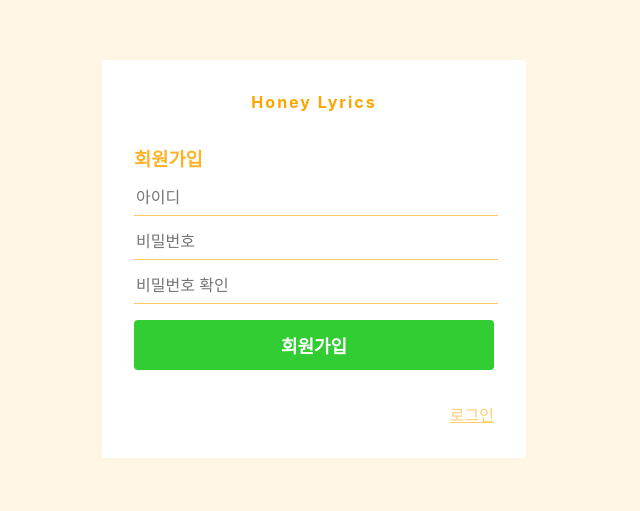
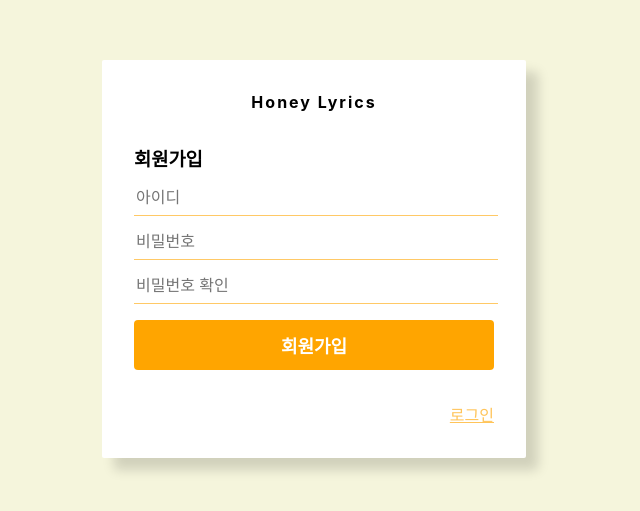
Before and after one commit to HoneyLyrics/Front, a React (Create React App) app: page /register in a window 1280 px wide. Shown: the part 141-652 px from the top of the page, without its empty margins (326-966 px from the left). Built offline with nearby package versions, Linux system fonts and the light colour scheme; no server answers.

Commit message:
Change CSS

```diff
--- a/src/style/app.css
+++ b/src/style/app.css
@@ -371,7 +371,7 @@ a {
   top: 0;
   bottom: 0;
   right: 0;
-  background-color: #fff6e6;
+  background-color: beige;
   display: flex;
   flex-direction: column;
   justify-content: center;
@@ -379,7 +379,7 @@ a {
 }
 
 .auth-template-container > .white-box {
-  box-shadow: 0 0 8px rgba(0, 0, 0, 0.025);
+  box-shadow: 12px 12px 12px rgb(0 0 0 / 15%);
   padding: 2rem;
   width: 360px;
   background-color: white;
@@ -394,13 +394,8 @@ a {
   letter-spacing: 2px;
 }
 
-.auth-template-container > .white-box > .logo-area > a {
-  color: orange;
-}
-
 .auth-form-container > h3 {
   margin: 0;
-  color: #ffb226;
   margin-bottom: 1rem;
 }
 
@@ -414,7 +409,6 @@ a {
 }
 
 .auth-styled-form:focus {
-  /* color: ; */
   border-bottom: 1px solid #ffae19;
 }
 
@@ -428,12 +422,12 @@ a {
 }
 
 .auth-footer > a {
-  color: #ffce73;
+  color: #ffc459;
   text-decoration: underline;
 }
 
 .auth-footer > a:hover {
-  color: #ffaa0d;
+  color: orange;
 }
 
 .auth-form-btn {
@@ -446,10 +440,10 @@ a {
   outline: none;
   cursor: pointer;
   margin-top: 1rem;
-  background-color: limegreen;
+  background-color: orange;
 }
 .auth-form-btn:hover {
-  background-color: #7ade7a;
+  background-color: #ffc04d;
 }
 
 .fullwidth {
```
